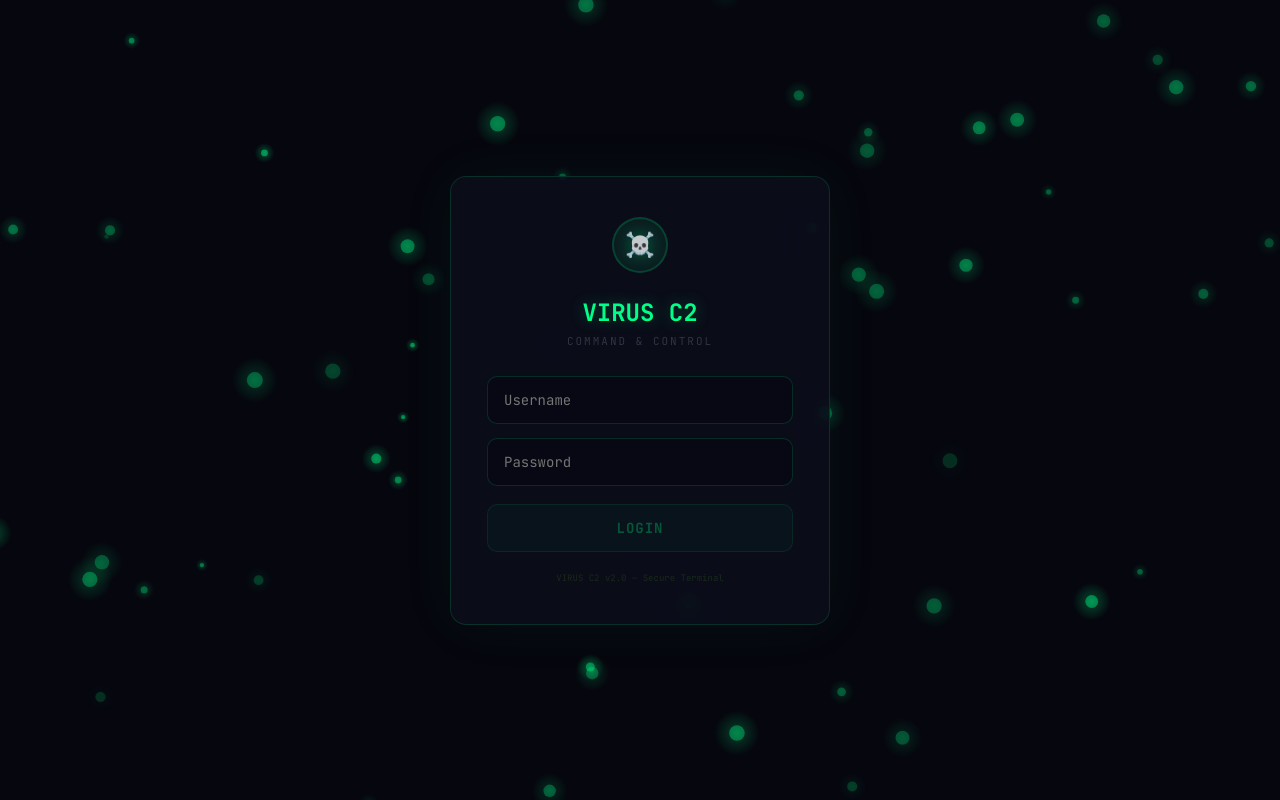
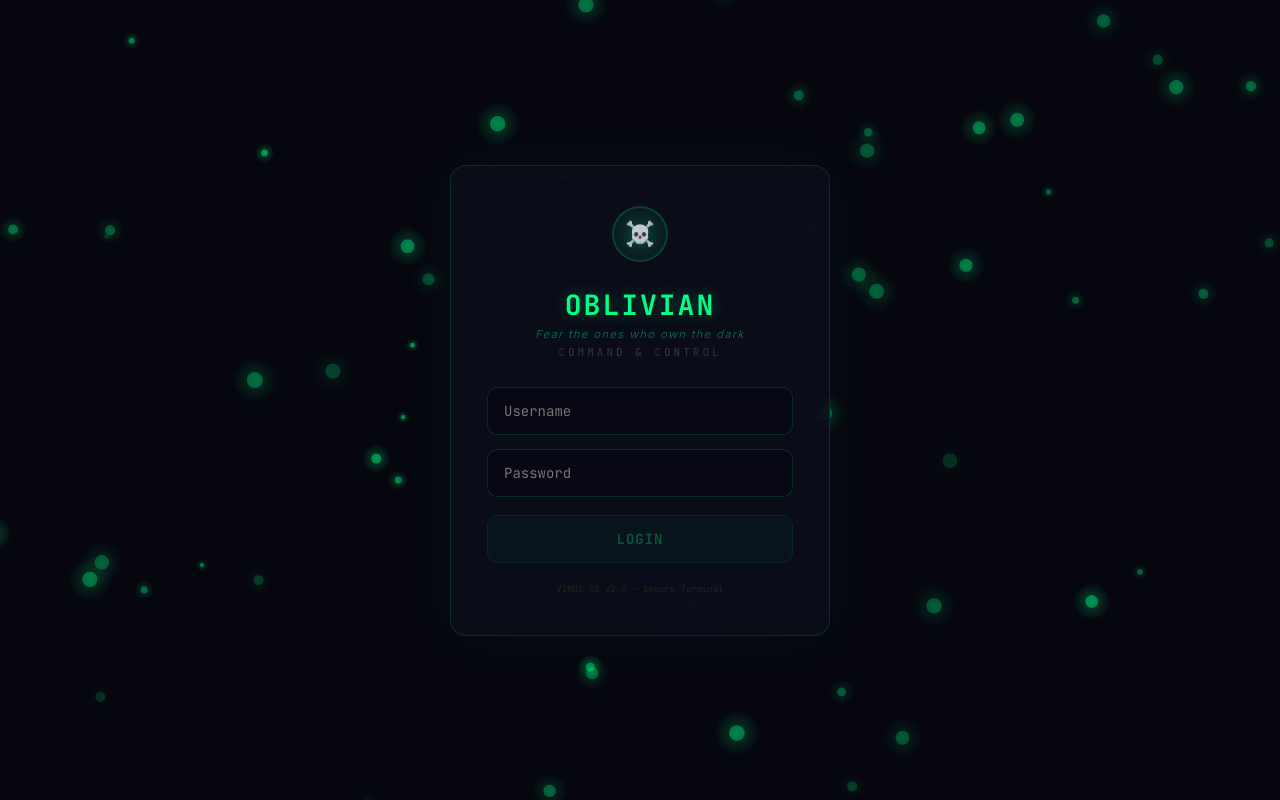
Before and after one commit to Ludacris-Plaid/oblivian_public, a React (Vite) app: page / in a window 1280 px wide. Built offline with nearby package versions, Linux system fonts and the light colour scheme; no server answers.

Commit message:
style: update login page — OBLIVIAN title, tagline, COMMAND & CONTROL

```diff
--- a/src/gui/components/LoginScreen.tsx
+++ b/src/gui/components/LoginScreen.tsx
@@ -105,8 +105,9 @@ const LoginScreen: React.FC<LoginScreenProps> = ({ onLogin }) => {
           <span style={{ fontSize: 24, filter: "drop-shadow(0 0 8px rgba(0,255,136,0.4))" }}>☠️</span>
         </div>
 
-        <h1 style={{ margin: "0 0 6px", color: "#00ff88", fontSize: 24, fontWeight: 700, fontFamily: "'JetBrains Mono', monospace", textShadow: "0 0 16px rgba(0,255,136,0.3)" }}>VIRUS C2</h1>
-        <p style={{ margin: "0 0 28px", color: "#334", fontSize: 11, fontFamily: "'JetBrains Mono', monospace", letterSpacing: 2, textTransform: "uppercase" }}>Command & Control</p>
+        <h1 style={{ margin: "0 0 4px", color: "#00ff88", fontSize: 28, fontWeight: 700, fontFamily: "'JetBrains Mono', monospace", textShadow: "0 0 16px rgba(0,255,136,0.3)", letterSpacing: 2 }}>OBLIVIAN</h1>
+        <p style={{ margin: "0 0 4px", color: "#00ff8877", fontSize: 11, fontFamily: "'Inter', sans-serif", fontStyle: "italic", letterSpacing: 1.5, fontWeight: 300 }}>Fear the ones who own the dark</p>
+        <p style={{ margin: "0 0 28px", color: "#334", fontSize: 11, fontFamily: "'JetBrains Mono', monospace", letterSpacing: 3, textTransform: "uppercase" }}>Command & Control</p>
 
         <form onSubmit={handleSubmit} style={{ display: "flex", flexDirection: "column", gap: 14 }}>
           <input
```
Also changed, not shown: 2 other files (tests, documents, lock files or other folders).
